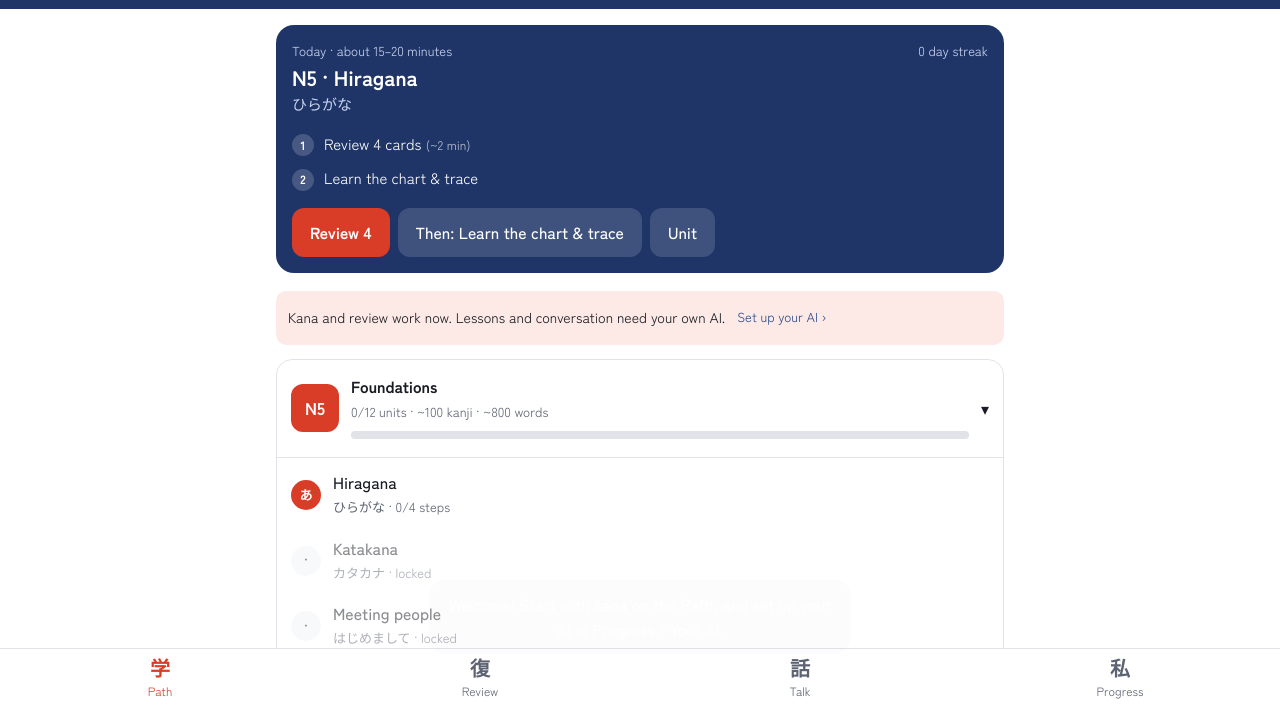
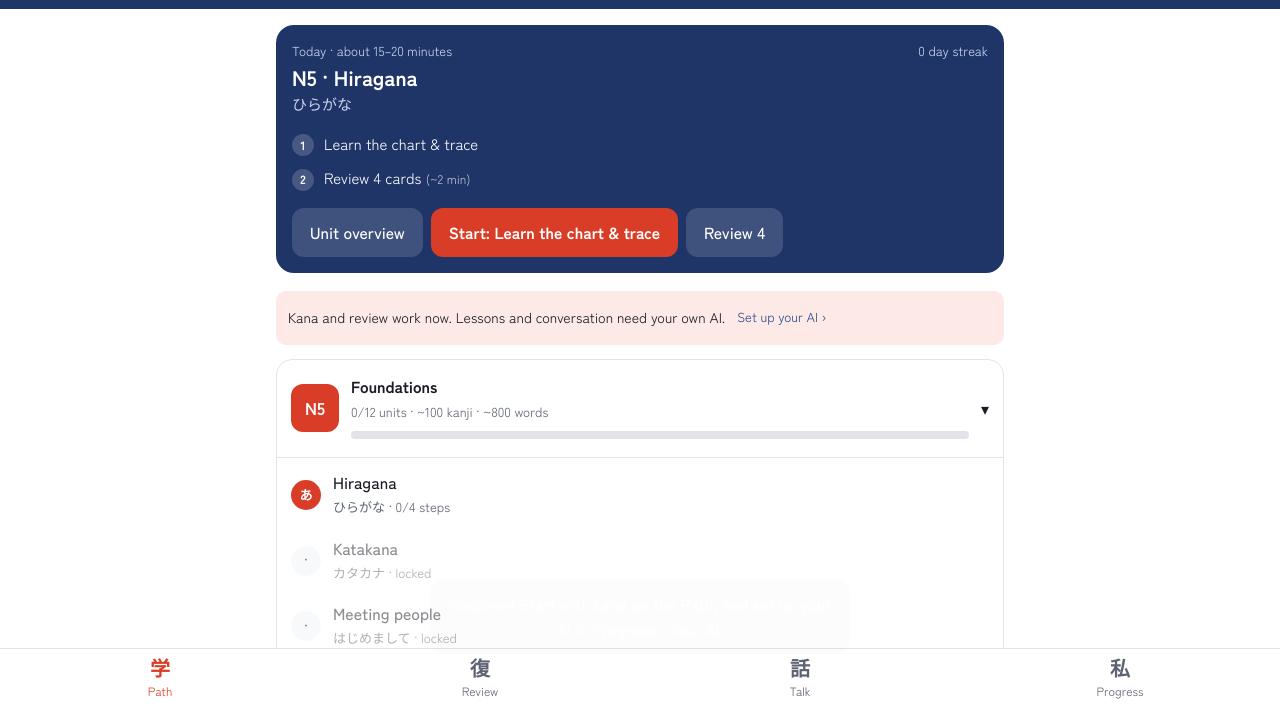
Before and after one commit to jongandy01-lab/hanaso, a plain HTML site: page index.html in a window 1280 px wide. Shown: the part 90-800 px from the top of the page. Drawn offline with Linux system fonts and the light colour scheme; a web font is replaced by a local one.

Commit message:
Today card: Unit overview, then practice step, then Review
Buttons and the plan list now follow the natural order of a session.

Co-Authored-By: Claude Opus 5.5 <noreply@anthropic.com>
Claude-Session: https://claude.ai/code/session_0154S7V2E5XZnhtz4jvSCqDM

```diff
--- a/index.html
+++ b/index.html
@@ -580,8 +580,8 @@ function renderPath(){
  const allDone=UNITS.every(passed);
  let h=`<div class="today"><div class="qstat" style="color:#c9d4f0"><span>Today · about 15–20 minutes</span><span>${streak()} day streak</span></div>
  <h3>${allDone?'You have finished the course. おめでとう!':`${esc(u.lv.name)} · ${esc(u.kana?u.t:'Unit '+u.num+': '+u.t)}`}</h3><p class="sub">${esc(u.jp||'')}</p>
- <ol class="plan">${due?`<li><b>1</b><span>Review ${due} card${due>1?'s':''} <small style="opacity:.7">(~${Math.max(2,Math.round(due/3))} min)</small></span></li>`:''}${allDone?'':`<li><b>${due?2:1}</b><span>${esc(stepLabel(s))}</span></li>`}</ol>
- <div class="row">${due?`<button class="btn" data-act="rev">Review ${due}</button>`:''}${allDone?'':`<button class="btn ${due?'alt':''}" data-act="next">${due?'Then: ':'Start: '}${esc(stepLabel(s).split(':')[0])}</button>`}<button class="btn alt" data-u="${u.id}">Unit</button></div></div>`;
+ <ol class="plan">${allDone?'':`<li><b>1</b><span>${esc(stepLabel(s))}</span></li>`}${due?`<li><b>${allDone?1:2}</b><span>Review ${due} card${due>1?'s':''} <small style="opacity:.7">(~${Math.max(2,Math.round(due/3))} min)</small></span></li>`:''}</ol>
+ <div class="row"><button class="btn alt" data-u="${u.id}">Unit overview</button>${allDone?'':`<button class="btn" data-act="next">Start: ${esc(stepLabel(s).split(':')[0])}</button>`}${due?`<button class="btn ${allDone?'':'alt'}" data-act="rev">Review ${due}</button>`:''}</div></div>`;
  h+=missHTML();
  if(!aiReady())h+=`<div class="notice" style="margin:0 0 14px">Kana and review work now. Lessons and conversation need your own AI. <button class="mini" data-goai="1">Set up your AI ›</button></div>`;
  h+=LVS.map(lv=>{const d=lvDone(lv),tot=lv.units.length,isCur=lv===u.lv,pass=S.levelPass[lv.id]!=null||d===tot;
--- a/sw.js
+++ b/sw.js
@@ -1,5 +1,5 @@
 // Hanasō service worker: app shell offline, always fresh when online.
-const CACHE = 'hanaso-v7';
+const CACHE = 'hanaso-v8';
 const SHELL = ['./', './index.html', './manifest.webmanifest', './icon-192.png', './icon-512.png', './apple-touch-icon.png'];
 const AI_HOSTS = ['api.anthropic.com', 'api.openai.com', 'generativelanguage.googleapis.com', 'openrouter.ai'];
 
```
